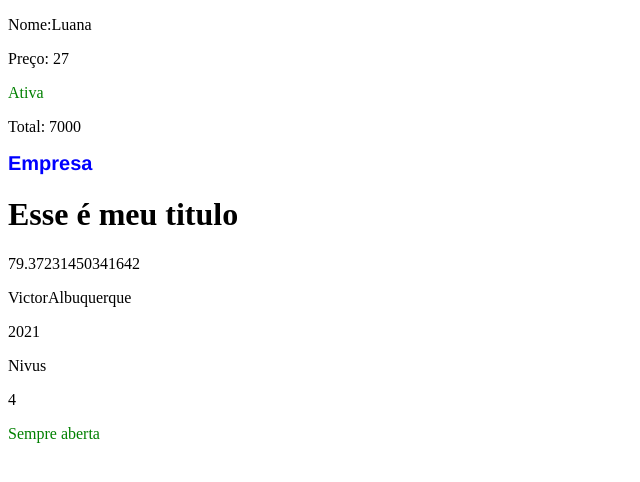
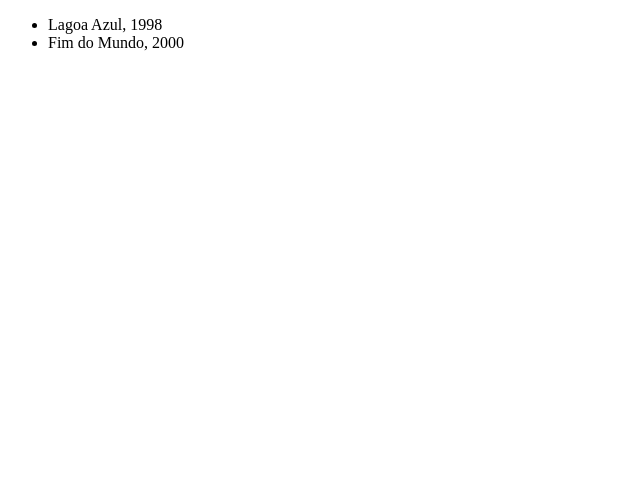
Before and after one commit to VictorHAlbu/exerc-react, a React (Create React App) app: page / in a window 1280 px wide. Shown: the top 482 px of the page, without its empty margins (0-640 px from the left). Built offline with nearby package versions, Linux system fonts and the light colour scheme.

Commit message:
array de obetos, listando objetos por li e usando filter

```diff
--- a/src/repetindo.js
+++ b/src/repetindo.js
@@ -25,54 +25,71 @@ const mario = {
 
 
 
-const titulo = <h1>Esse é meu titulo</h1>;
+// const titulo = <h1>Esse é meu titulo</h1>;
 
-function mostrarNome(sobrenome) {
-    return 'Victor' + sobrenome;
-}
+// function mostrarNome(sobrenome) {
+//     return 'Victor' + sobrenome;
+// }
 
-const carro = {
-    carro: 'Nivus',
-    portas: 4,
-}
+// const carro = {
+//     carro: 'Nivus',
+//     portas: 4,
+// }
 
-const estiloH1 = {
-    color: 'blue',
-    fontSize: '20px',
-    fontFamily: 'helvetica',
-}
+// const estiloH1 = {
+//     color: 'blue',
+//     fontSize: '20px',
+//     fontFamily: 'helvetica',
+// }
+
+const livros = [
+    { nome: 'Baixa da égua', ano: 1996 },
+    { nome: 'Lagoa Azul', ano: 1998 },
+    { nome: 'Fim do Mundo', ano: 2000 },
+
+];
 
 //APP
 
 const App = () => {
-    const dados = luana;
-    const total = dados.compras
-        .map((item) => Number(item.preco.replace('R$ ', ' ')))
-        .reduce((a, b) => a + b);
+    // const dados = mario;
+    // const total = dados.compras
+    //     .map((item) => Number(item.preco.replace('R$ ', ' ')))
+    //     .reduce((a, b) => a + b);
 
 
-    const radom = Math.random();
-    const ativo = false;
+    // const radom = Math.random();
+    // const ativo = false;
 
     return (
         <>
-            <p>Nome:{dados.cliente}</p>
+            <ul>
+                {livros.filter(({ ano }) => ano >= 1998)
+                    .map(({ nome, ano }) => (
+                        <li key={nome}>{nome}, {ano}</li>
+                    ))}
+            </ul>
+
+
+
+            {/* <p>Nome:{dados.cliente}</p>
             <p>Preço: {dados.idade}</p>
             <p>
                 <span style={{ color: dados.ativa ? 'green' : 'red' }}>{dados.ativa ? 'Ativa' : 'Inativa'}</span>
             </p>
 
             <p>Total: {total}</p>
+            <p>{total > 10000 && 'Gasto ultrapassado'}</p>
+ */}
 
-
-            <h1 style={estiloH1}>Empresa</h1>
+            {/* <h1 style={estiloH1}>Empresa</h1>
             {titulo}
             <p className={ativo ? 'ativo' : 'false'}>{radom * 100}</p>
             {mostrarNome('Albuquerque')}
             <p>{new Date().getFullYear()}</p>
             <p>{carro.carro}</p>
             <p>{carro.portas}</p>
-            <p style={{ color: 'green' }}>Sempre aberta</p>
+            <p style={{ color: 'green' }}>Sempre aberta</p> */}
         </>
     );
 };
```
